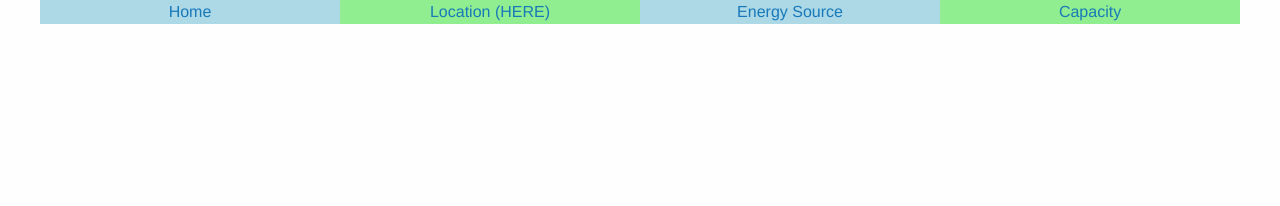
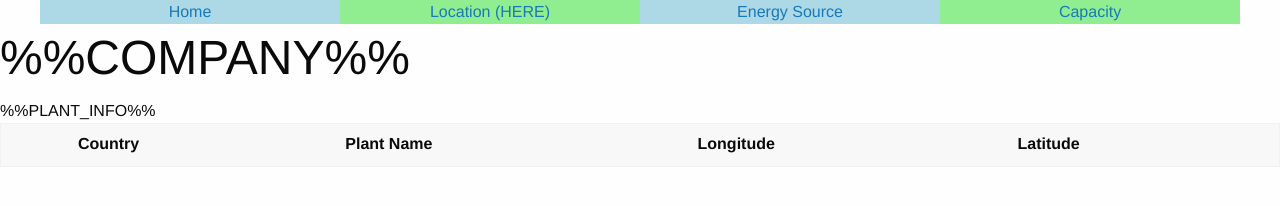
Before and after one commit to alina-kan/project-2-dynamic-server, a website: page templates/location.html in a window 1280 px wide. Drawn offline with Linux system fonts and the light colour scheme.

Commit message:
Addition of style.css and renamed html pages

```diff
--- /dev/null
+++ b/public/css/style.css
@@ -0,0 +1,66 @@
+* {
+    margin: 0 auto;
+}
+
+html {
+    font-family: Arial, Helvetica, sans-serif;
+    font-size: 100%;
+}
+
+h1 {
+    font-family: Arial, Helvetica, sans-serif;
+    font-size: 2rem;
+    font-weight: bold;
+}
+
+table {
+    border-collapse: collapse;
+}
+
+th {
+    font-family: Arial, Helvetica, sans-serif;
+    font-size: 1rem;
+    font-weight: bold;
+    border: solid 1px #666666;
+    width: 6rem;
+    text-align: center;
+}
+
+td {
+    font-family: Arial, Helvetica, sans-serif;
+    font-size: 1rem;
+    font-weight: normal;
+    border: solid 1px #666666;
+    width: 6rem;
+    text-align: right;
+}
+
+#content {
+    width: 1000px;
+    background-color: #D8D8D8;
+}
+
+#manufacturer_img {
+    float: left;
+    width: 150px;
+    margin: 12px 32px 20px 12px;
+}
+
+#manufacturer_name {
+    float: left;
+    width: 800px;
+    margin-top: 12px;
+}
+
+.cereal_title {
+    width: 16rem;
+}
+
+.cereal_name {
+    text-align: left;
+    width: 16rem;
+}
+
+.clear {
+    clear: both;
+}
--- a/templates/location.html
+++ b/templates/location.html
@@ -3,7 +3,7 @@
 <head>
 	<meta charset="utf-8">
 	<meta name="viewport" content="width=device-width, initial-scale=1.0">
-	<title>Cereal</title>
+	<title>Power Plant Location</title>
     <link rel="stylesheet" href="../public/css/foundation.css">
 </head>
 <body>
@@ -20,6 +20,19 @@
                 </div>
             </div>
         </div>
+        <h1 id="manufacturer_name">%%COMPANY%%</h1>
+        <table>
+            <thead><tr>
+                <th class="location_title"></th>
+                <th>Country</th>
+                <th>Plant Name</th>
+                <th>Longitude</th>
+                <th>Latitude</th>
+            </tr></thead>
+            <tbody>
+                %%PLANT_INFO%%
+            </tbody>
+        </table>
     </div>
     <script src="../public/js/vendor.js"></script>
     <script src="../public/js/foundation.js"></script>
```
Also changed, not shown: server.js (+40 -1 lines), templates/capacity.html (+1 -1 lines), templates/energy_source.html (+1 -1 lines), templates/index.html (+1 -1 lines).
